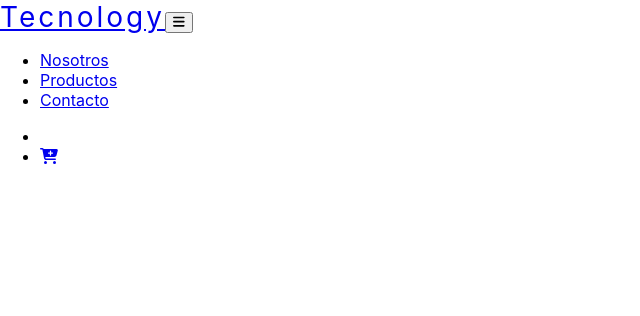
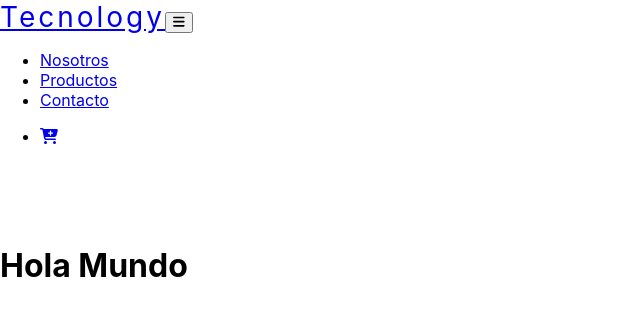
Before and after one commit to dimal77/react-app, a React (Create React App) app: page / in a window 1280 px wide. Shown: the top 316 px of the page, without its empty margins (0-640 px from the left). Built offline with nearby package versions, Linux system fonts and the light colour scheme; the HTML template or start-up script is replaced by a standard one.

Commit message:
carrito y saludo por props

```diff
--- a/src/App.css
+++ b/src/App.css
@@ -28,3 +28,7 @@
   font-size: 1.75rem;
   letter-spacing: 3px;
 }
+
+.Body{
+  margin-top: 100px;
+}
--- a/src/App.js
+++ b/src/App.js
@@ -1,4 +1,5 @@
 import "./App.css";
+import ItemListContainer from "./components/ItemListContainer";
 import NavBar from "./components/NavBar";
 
 function App() {
@@ -7,6 +8,11 @@
       <header className="App-header">
         <NavBar></NavBar>
       </header>
+      <div className = "Body">
+        <h1>
+          <ItemListContainer saludo="Hola Mundo"></ItemListContainer>
+        </h1>
+      </div>
     </div>
   );
 }
--- /dev/null
+++ b/src/components/CartWidget.jsx
@@ -0,0 +1,19 @@
+import React from 'react'
+import { FontAwesomeIcon } from "@fortawesome/react-fontawesome";
+import { faCartPlus } from "@fortawesome/free-solid-svg-icons";
+
+function CartWidget() {
+  return (
+    <ul className="navbar-nav d-flex flex-row">
+      <li className="nav-item me-3 me-lg-0">
+        <a className="nav-link" href="#!">
+          <i>
+            <FontAwesomeIcon icon={faCartPlus} />
+          </i>
+        </a>
+      </li>
+    </ul>
+  );
+}
+
+export default CartWidget
--- /dev/null
+++ b/src/components/ItemListContainer.jsx
@@ -0,0 +1,9 @@
+import React from 'react'
+
+function ItemListContainer(props) {
+  return (
+    <div>{props.saludo}</div>
+  )
+}
+
+export default ItemListContainer
--- a/src/components/NavBar.jsx
+++ b/src/components/NavBar.jsx
@@ -1,6 +1,7 @@
 import React from "react";
 import { FontAwesomeIcon } from "@fortawesome/react-fontawesome";
-import { faBars, faCartPlus } from "@fortawesome/free-solid-svg-icons";
+import { faBars} from "@fortawesome/free-solid-svg-icons";
+import CartWidget from "./CartWidget";
 
 function NavBar() {
   return (
@@ -40,20 +41,7 @@
               </a>
             </li>
           </ul>
-          <ul className="navbar-nav d-flex flex-row">
-            <li className="nav-item me-3 me-lg-0">
-              <a className="nav-link" href="#!">
-                <i className="fas fa-shopping-cart"></i>
-              </a>
-            </li>
-            <li className="nav-item me-3 me-lg-0">
-              <a className="nav-link" href="#!">
-                <i>
-                  <FontAwesomeIcon icon={faCartPlus} />
-                </i>
-              </a>
-            </li>
-          </ul>
+          <CartWidget/>
         </div>
       </div>
     </nav>
```
